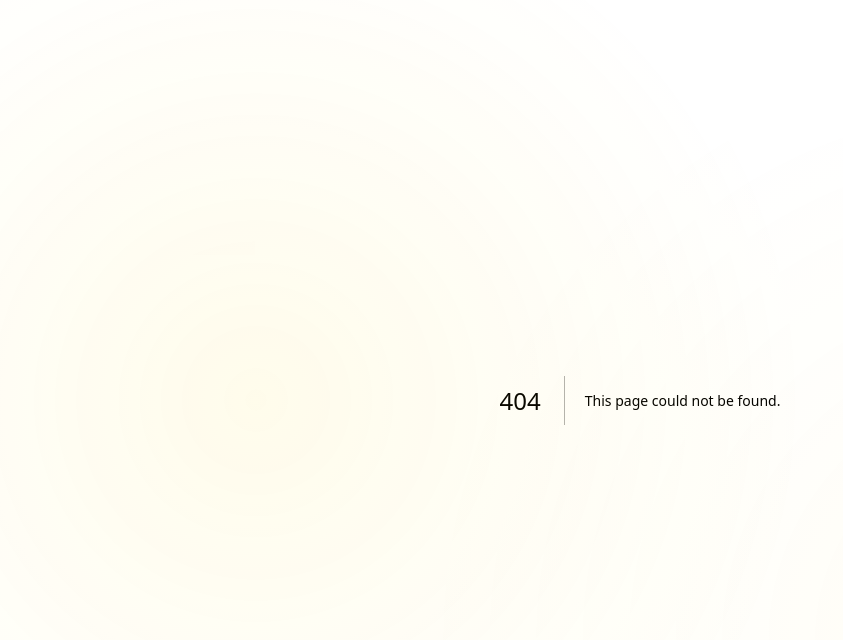
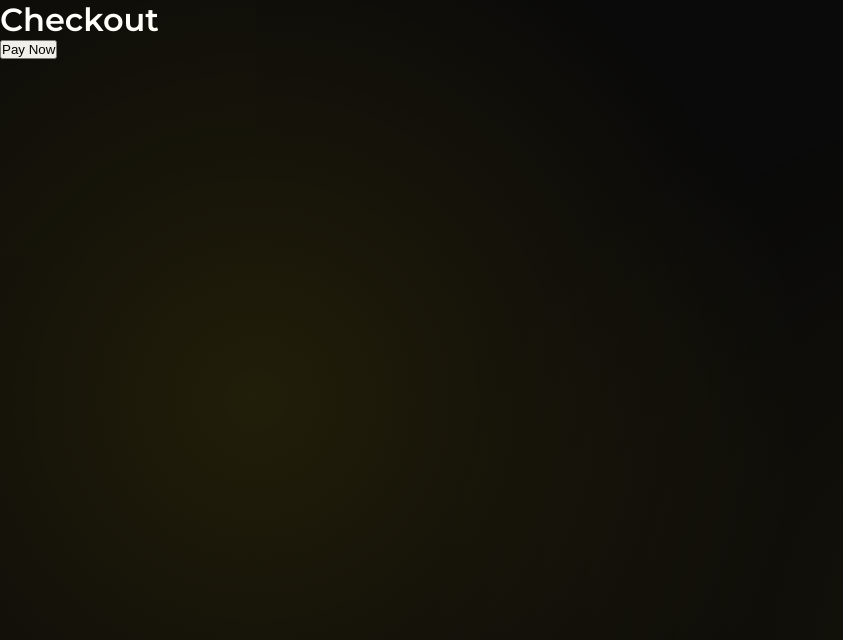
Before and after one commit to daanschipper/rootline-hackathon-2025, a Next.js app: page /checkout in a window 1280 px wide. Before the commit this address had no page. Shown: the top 640 px of the page, without its empty margins (0-843 px from the left). Built offline with nearby package versions, Linux system fonts and the light colour scheme.

Commit message:
local changes

```diff
--- a/pages/basket.js
+++ b/pages/basket.js
@@ -14,6 +14,10 @@ export default function Basket() {
 
   const handleShowJets = () => {
     router.push('/?view=jets');
+  };
+
+  const handleCheckout = () => {
+    router.push('/checkout');
   };
 
   return (
@@ -76,7 +80,7 @@ export default function Basket() {
               <div className="total-price">
                 Total: €{calculateTotal().toLocaleString()}
               </div>
-              <button className="cta-button primary-btn">
+              <button className="cta-button primary-btn" onClick={handleCheckout}>
                 Proceed to Checkout
               </button>
             </div>
--- /dev/null
+++ b/pages/checkout.js
@@ -0,0 +1,100 @@
+import React, { useState } from 'react';
+import { useRouter } from 'next/router';
+import { useBasket } from '../context/BasketContext';
+
+export default function Checkout() {
+  const router = useRouter();
+  const [loading, setLoading] = useState(false);
+  const [error, setError] = useState(null);
+  const { basket, getBasketTotal } = useBasket();
+
+  const handlePayment = async () => {
+    setLoading(true);
+    setError(null);
+
+    const totalAmount = getBasketTotal();
+    const amountA = (totalAmount * 0.9).toFixed(2);
+    const amountB = (totalAmount * 0.1).toFixed(2);
+
+    try {
+      const response = await fetch('https://payment-api.staging.rootline.com/v1/payments', {
+        method: 'POST',
+        headers: {
+          'content-type': 'application/json',
+          'x-api-key': process.env.NEXT_PUBLIC_API_KEY,
+          'rootline-version': '2024-04-23',
+        },
+        body: JSON.stringify({
+          account_id: '[platform-account-id]',
+          reference: 'your-reference',
+          amount: {
+            currency: 'EUR',
+            quantity: totalAmount.toFixed(2),
+          },
+          return_url: 'https://rootline.com/[PAYMENT_ID]',
+          splits: [
+            {
+              account_id: 'A',
+              amount: {
+                currency: 'EUR',
+                quantity: amountA,
+              },
+              reference: 'your-reference',
+              fees: [
+                {
+                  flat_rate: {
+                    amount: {
+                      quantity: '0.50',
+                      currency: 'EUR',
+                    },
+                  },
+                },
+              ],
+            },
+            {
+              account_id: 'B',
+              amount: {
+                currency: 'EUR',
+                quantity: amountB,
+              },
+              reference: 'your-reference',
+              fees: [
+                {
+                  flat_rate: {
+                    amount: {
+                      quantity: '0.50',
+                      currency: 'EUR',
+                    },
+                  },
+                },
+              ],
+            },
+          ],
+        }),
+      });
+
+      if (!response.ok) {
+        throw new Error('Payment failed');
+      }
+
+      const data = await response.json();
+      // Handle successful payment
+      console.log('Payment successful:', data);
+      router.push('/success');
+    } catch (err) {
+      setError(err.message);
+    } finally {
+      setLoading(false);
+    }
+  };
+
+  return (
+    <div className="checkout-container">
+      <h1>Checkout</h1>
+      {error && <p className="error">{error}</p>}
+      <button onClick={handlePayment} disabled={loading}>
+        {loading ? 'Processing...' : 'Pay Now'}
+      </button>
+    </div>
+  );
+}
```
Also changed, not shown: components/ServicesSection.js (+62 -2 lines).
